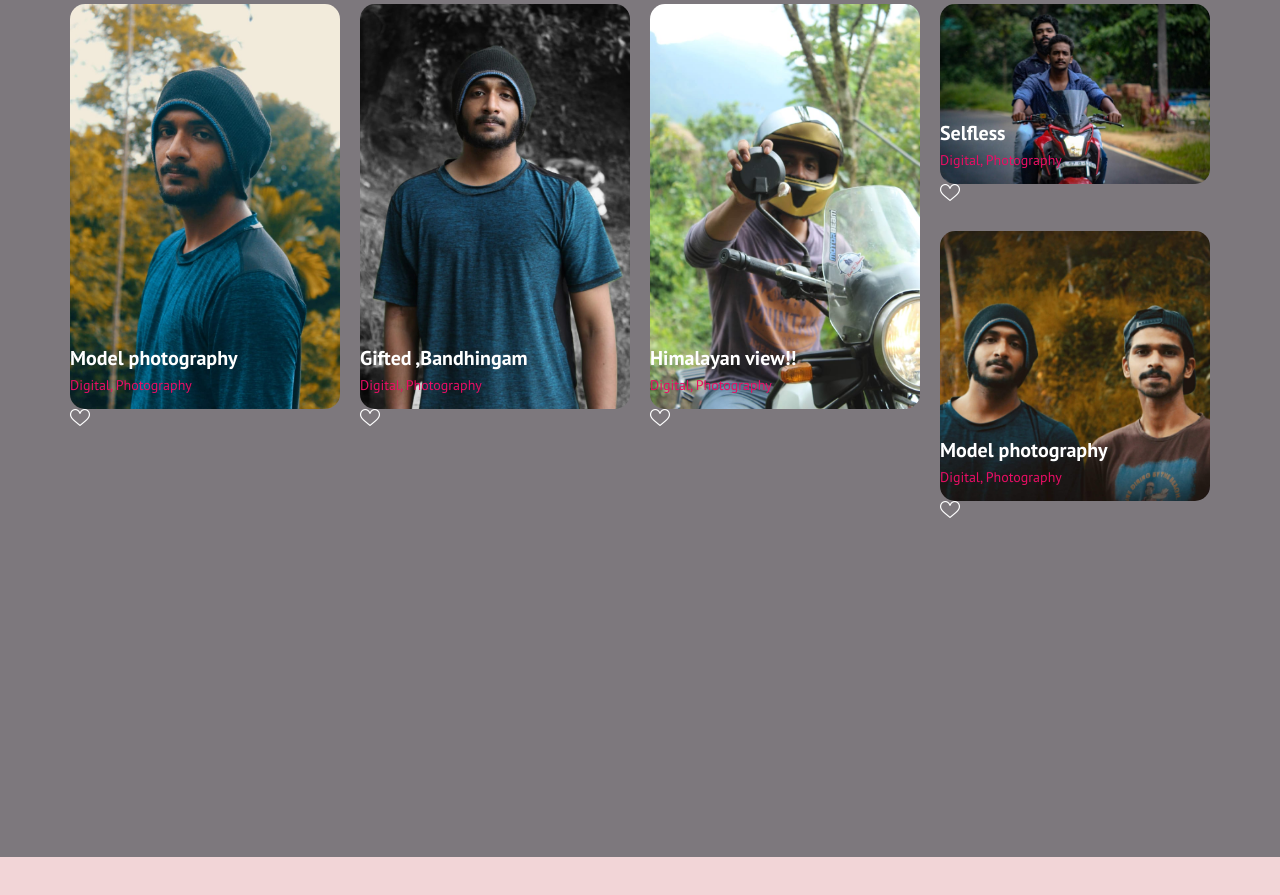
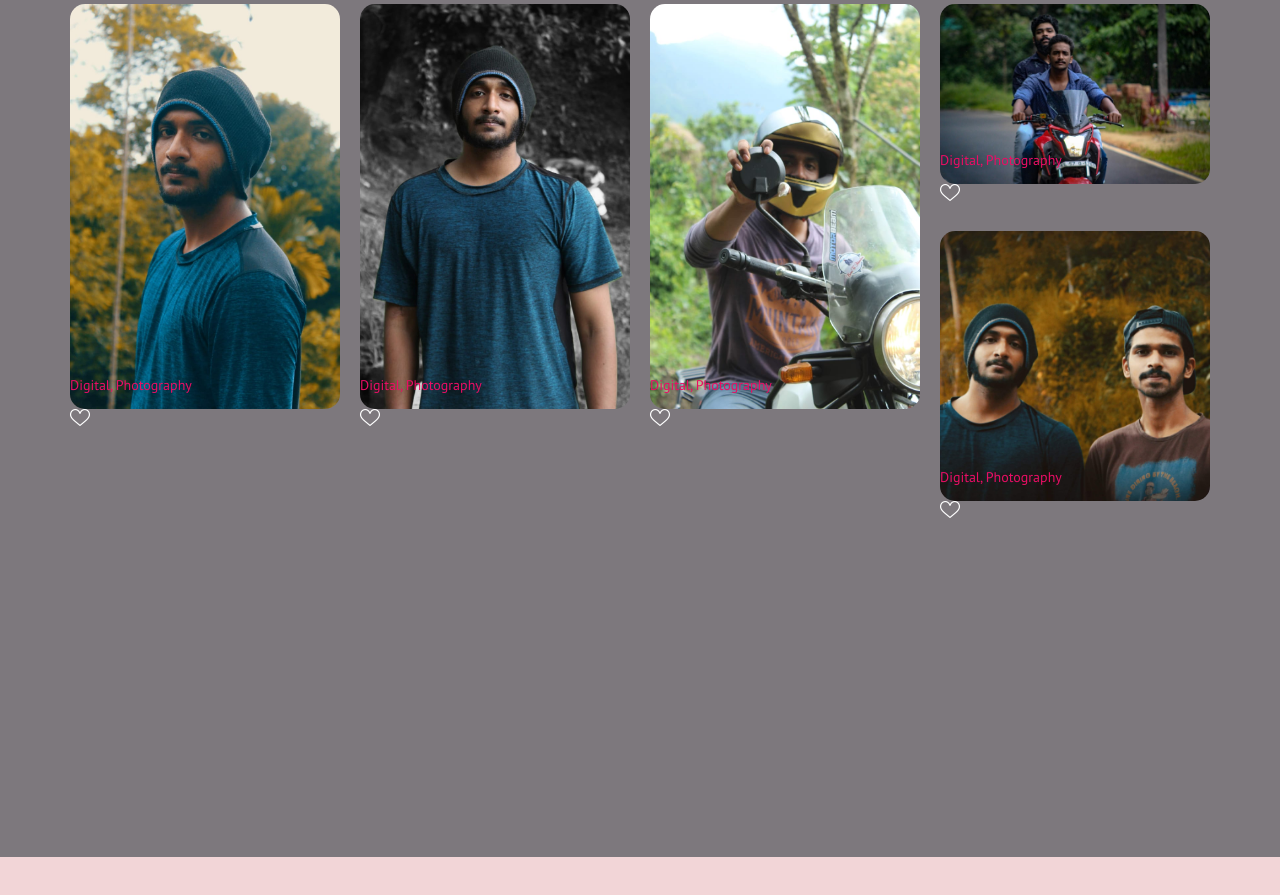
Before and after one commit to ABRAHAM-1998/kuttus-at-annihilation.com, a plain HTML site: page index.html in a window 1280 px wide. Shown: the part 3000-3895 px from the top of the page. Drawn offline with Linux system fonts and the light colour scheme.

Commit message:
updated benn 2

```diff
--- a/index.html
+++ b/index.html
@@ -164,7 +164,7 @@
               <div> <a href="#"><img src="assets/img/heart.png" class="heart"
                     alt="heart icon"></a>
                 <div class="bottom-text">
-                  <h5 class="card-title">Model photography</h5>
+                  <!-- <h5 class="card-title">Model photography</h5> -->
                   <p class="card-text">Digital, Photography</p>
                 </div>
               </div>
@@ -175,7 +175,7 @@
               <div> <a href="#"><img src="assets/img/heart.png" class="heart"
                     alt="heart icon"></a>
                 <div class="bottom-text">
-                  <h5 class="card-title">Gifted ,Bandhingam</h5>
+                  <!-- <h5 class="card-title">Gifted ,Bandhingam</h5> -->
                   <p class="card-text">Digital, Photography</p>
                 </div>
               </div>
@@ -186,7 +186,7 @@
               <div> <a href="#"><img src="assets/img/heart.png" class="heart"
                     alt="heart icon"></a>
                 <div class="bottom-text">
-                  <h5 class="card-title">Himalayan view!!</h5>
+                  <!-- <h5 class="card-title">Himalayan view!!</h5> -->
                   <p class="card-text">Digital, Photography</p>
                 </div>
               </div>
@@ -197,7 +197,7 @@
               <div class="card-img-overla"> <a href="#"><img src="assets/img/heart.png" class="heart"
                     alt="heart icon"></a>
                 <div class="bottom-text">
-                  <h5 class="card-title">Selfless</h5>
+                  <!-- <h5 class="card-title">Selfless</h5> -->
                   <p class="card-text">Digital, Photography</p>
                 </div>
               </div>
@@ -206,7 +206,7 @@
               <div> <a href="#"><img src="assets/img/heart.png" class="heart"
                     alt="heart icon"></a>
                 <div class="bottom-text">
-                  <h5 class="card-title">Model photography</h5>
+                  <!-- <h5 class="card-title">Model photography</h5> -->
                   <p class="card-text">Digital, Photography</p>
                 </div>
               </div>
@@ -217,7 +217,7 @@
               <div> <a href="#"><img src="assets/img/heart.png" class="heart"
                     alt="heart icon"></a>
                 <div class="bottom-text">
-                  <h5 class="card-title">Gifted ,Bandhingam</h5>
+                  <!-- <h5 class="card-title">Gifted ,Bandhingam</h5> -->
                   <p class="card-text">Digital, Photography</p>
                 </div>
               </div>
@@ -228,7 +228,7 @@
               <div> <a href="#"><img src="assets/img/heart.png" class="heart"
                     alt="heart icon"></a>
                 <div class="bottom-text">
-                  <h5 class="card-title">Himalayan view!!</h5>
+                  <!-- <h5 class="card-title">Himalayan view!!</h5> -->
                   <p class="card-text">Digital, Photography</p>
                 </div>
               </div>
@@ -239,7 +239,7 @@
               <div class="card-img-overla"> <a href="#"><img src="assets/img/heart.png" class="heart"
                     alt="heart icon"></a>
                 <div class="bottom-text">
-                  <h5 class="card-title">Selfless</h5>
+                  <!-- <h5 class="card-title">Selfless</h5> -->
                   <p class="card-text">Digital, Photography</p>
                 </div>
               </div>
@@ -248,7 +248,7 @@
               <div class="card-img-overla"> <a href="#"><img src="assets/img/heart.png" class="heart"
                     alt="heart icon"></a>
                 <div class="bottom-text">
-                  <h5 class="card-title">Selfless</h5>
+                  <!-- <h5 class="card-title">Selfless</h5> -->
                   <p class="card-text">Digital, Photography</p>
                 </div>
               </div>
```
